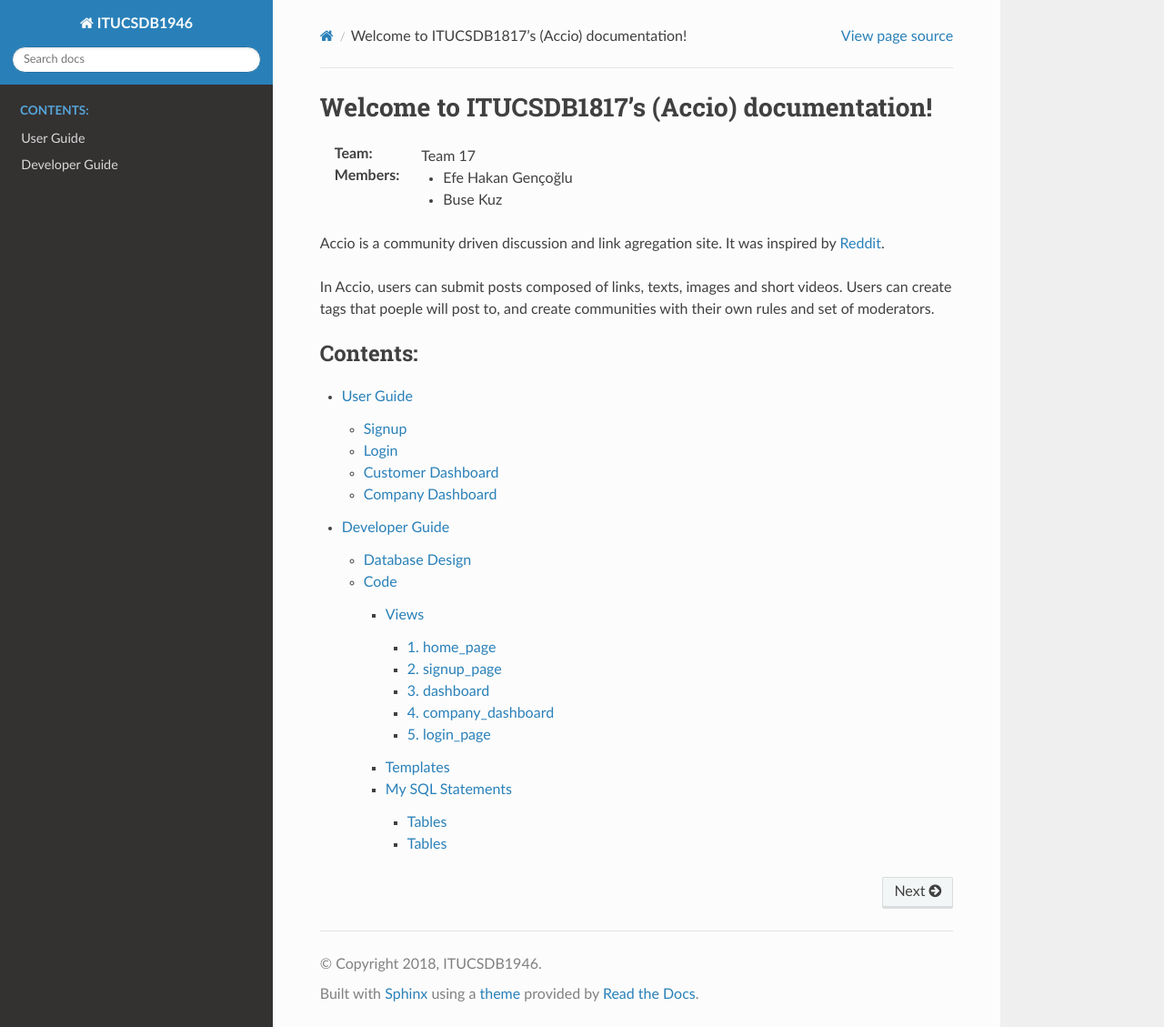
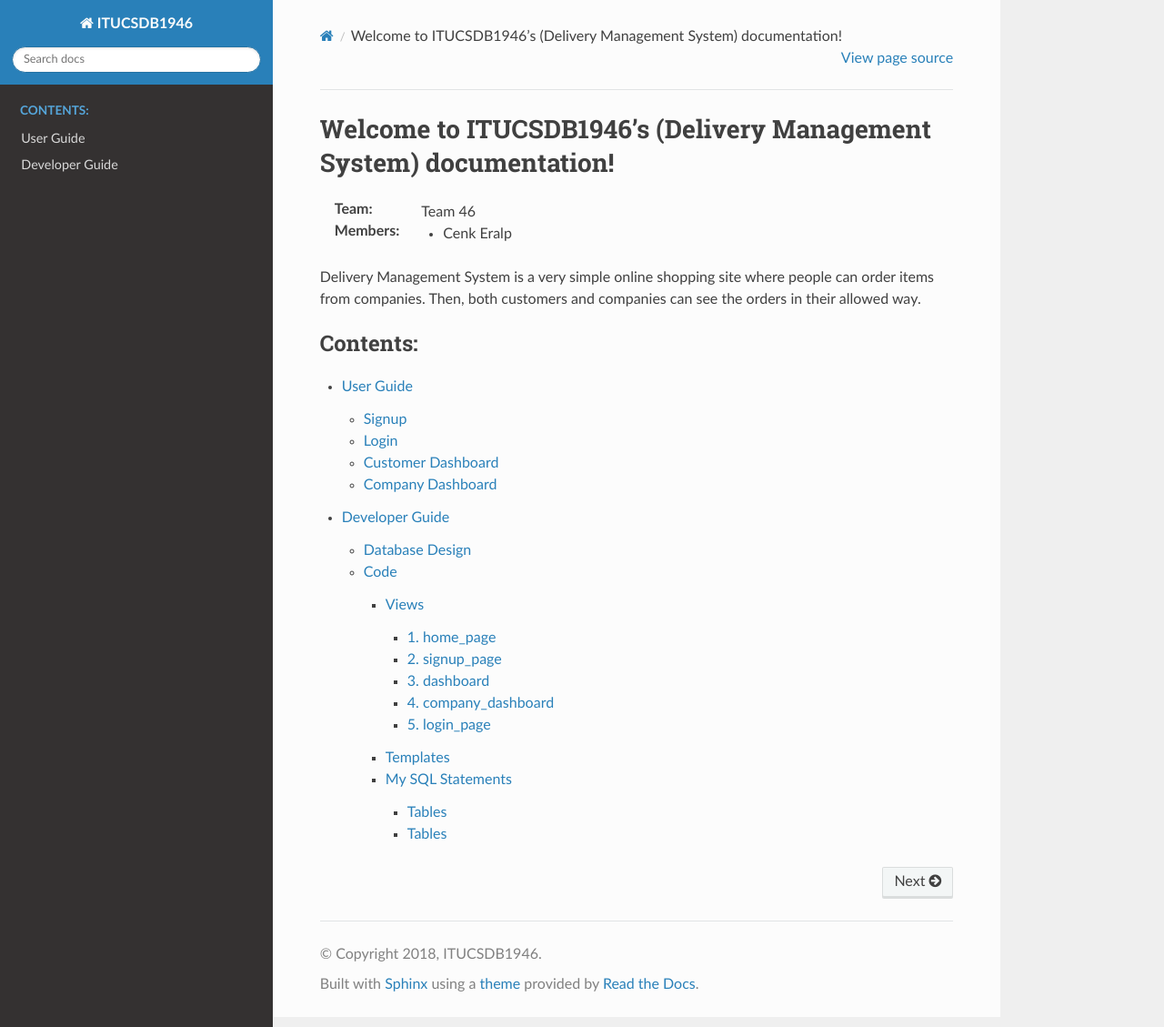
Before and after one commit to itucsdb1946/itucsdb1946, a Sphinx documentation site: the page built from docs/source/index.rst, in a window 1280 px wide and 1129 px high. Shown: the whole window at 91% size. Built offline with Sphinx 7.4.7 and the Read the Docs theme 2.0.0, drawn with Linux system fonts in a browser that asks for light colours.

Commit message:
Update index.rst

```diff
--- a/docs/source/index.rst
+++ b/docs/source/index.rst
@@ -2,23 +2,19 @@
    You can adapt this file completely to your liking, but it should at least
    contain the root `toctree` directive.
 
-Welcome to ITUCSDB1817's (Accio) documentation!
+Welcome to ITUCSDB1946's (Delivery Management System) documentation!
 ===============================================
 
-:Team: Team 17
+:Team: Team 46
 
 :Members:
 
-   * Efe Hakan Gençoğlu
-   * Buse Kuz
+   * Cenk Eralp
 
 
-Accio is a community driven discussion and link agregation site.
-It was inspired by `Reddit <https://www.reddit.com>`_.
+Delivery Management System is a very simple online shopping site where people can order
+items from companies. Then, both customers and companies can see the orders in their allowed way.
 
-In Accio, users can submit posts composed of links, texts, images and short videos.
-Users can create tags that poeple will post to, and create communities with
-their own rules and set of moderators.
 
 .. toctree::
    :maxdepth: 4
```
